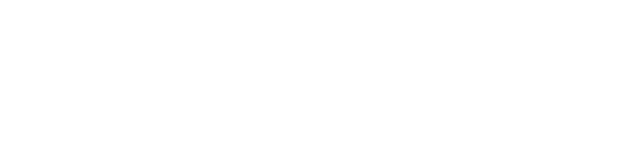
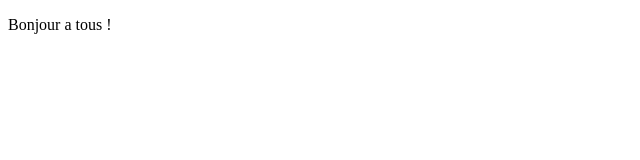
Before and after one commit to ouvaledemon/ouvaledemon, a plain HTML site: page index.html in a window 1280 px wide. Shown: the whole page, without its empty margins (0-640 px from the left). Drawn offline with Linux system fonts and the light colour scheme.

Commit message:
Update index.html

```diff
--- a/index.html
+++ b/index.html
@@ -4,5 +4,6 @@
 	<meta charset="utf-8"/>
 </head>
 <body>
+	<p>Bonjour a tous !</p>
 </body>
 </html>
```
